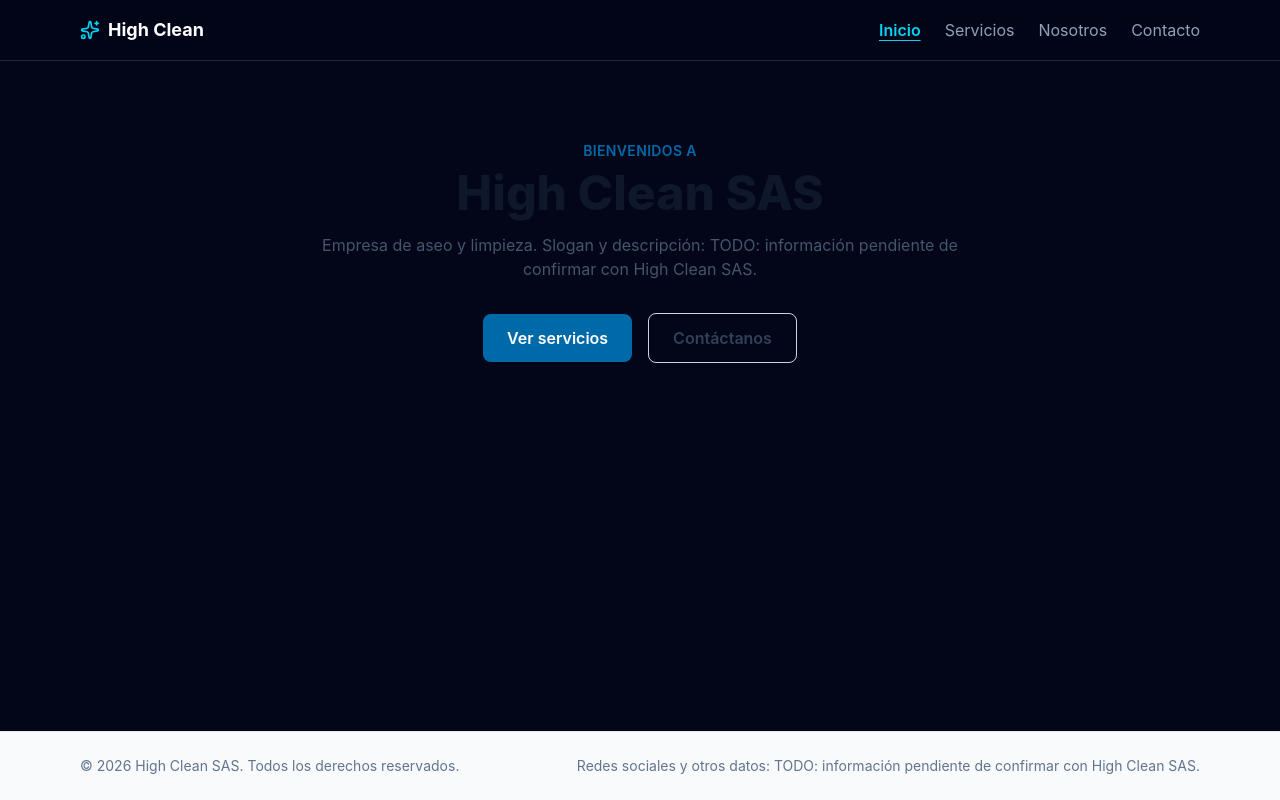
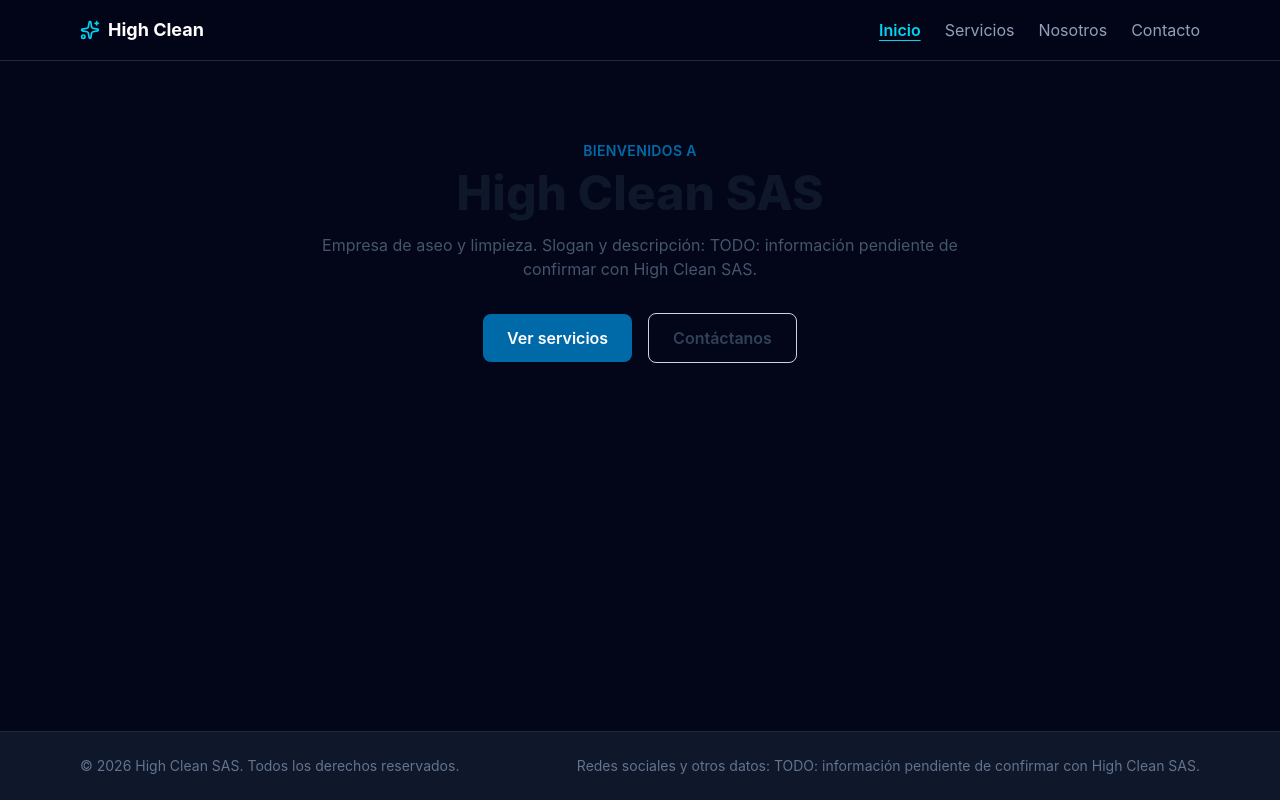
Before and after one commit to shakatoti1618-wq/HighCleanSAS, a React (Vite) app in the folder app/frontend/: page / in a window 1280 px wide. Built offline with nearby package versions, Linux system fonts and the light colour scheme.

Commit message:
style: restyle footer with dark theme

```diff
--- a/app/frontend/src/components/Footer.tsx
+++ b/app/frontend/src/components/Footer.tsx
@@ -2,7 +2,7 @@ function Footer() {
   const year = new Date().getFullYear()
 
   return (
-    <footer className="border-t border-slate-200 bg-slate-50">
+    <footer className="border-t border-slate-800 bg-slate-900">
       <div className="mx-auto flex max-w-6xl flex-col items-center justify-between gap-2 px-4 py-6 text-sm text-slate-500 sm:flex-row">
         <p>© {year} High Clean SAS. Todos los derechos reservados.</p>
         <p>Redes sociales y otros datos: TODO: información pendiente de confirmar con High Clean SAS.</p>
```
